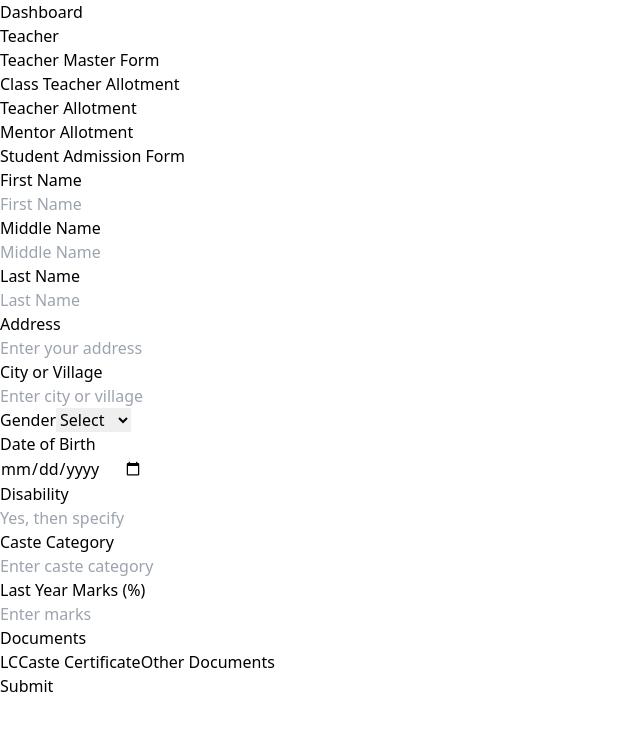
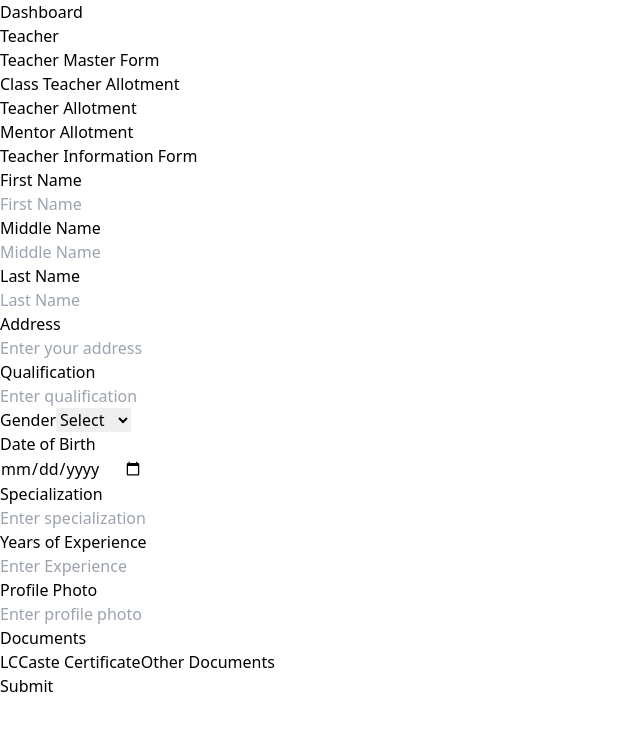
Before and after one commit to SuyashSoundatte/Contineo, a React (Vite) app: page /MainPage/TeacherForm in a window 1280 px wide. Shown: the top 730 px of the page, without its empty margins (0-640 px from the left). Built offline with nearby package versions, Linux system fonts and the light colour scheme.

Commit message:
teacher form update

```diff
--- a/src/Forms/TeacherForm.jsx
+++ b/src/Forms/TeacherForm.jsx
@@ -22,7 +22,7 @@ const TeacherForm = () => {
 
       {/* Form Section (80% width) */}
       <div className='w-4/5 p-8'>
-        <h1 className='text-2xl font-bold mb-6'>Student Admission Form</h1>
+        <h1 className='text-2xl font-bold mb-6'>Teacher Information Form</h1>
         <form
           onSubmit={handleSubmit(onSubmit)}
           className='grid grid-cols-3 gap-6'
@@ -80,16 +80,15 @@ const TeacherForm = () => {
           </div>
 
           <div>
-            <label className='block mb-2'>City or Village</label>
+            <label className='block mb-2'>Qualification</label>
             <Input
               type='text'
-              name='city'
-              {...register("city", { required: "City or Village is required" })}
+              {...register("qualification", { required: "qualification is required" })}
               className='w-full p-2 border border-gray-300 rounded'
-              placeholder='Enter city or village'
+              placeholder='Enter qualification'
             />
-            {errors.city && (
-              <p className='text-red-500 text-sm'>{errors.city.message}</p>
+            {errors.qualification && (
+              <p className='text-red-500 text-sm'>{errors.qualification.message}</p>
             )}
           </div>
           <div>
@@ -101,7 +100,6 @@ const TeacherForm = () => {
               <option value=''>Select</option>
               <option value='male'>Male</option>
               <option value='female'>Female</option>
-              <option value='other'>Other</option>
             </select>
             {errors.gender && (
               <p className='text-red-500 text-sm'>{errors.gender.message}</p>
@@ -120,43 +118,43 @@ const TeacherForm = () => {
           </div>
 
           <div>
-            <label className='block mb-2'>Disability</label>
+            <label className='block mb-2'>Specialization</label>
             <Input
               type='text'
-              {...register("disability")}
+              {...register("specialization")}
               className='w-full p-2 border border-gray-300 rounded'
-              placeholder='Yes, then specify'
+              placeholder='Enter specialization'
             />
           </div>
           <div>
-            <label className='block mb-2'>Caste Category</label>
+            <label className='block mb-2'>Years of Experience</label>
             <Input
               type='text'
-              {...register("casteCategory", {
-                required: "Caste Category is required",
+              {...register("experience", {
+                required: "Experience is required",
               })}
               className='w-full p-2 border border-gray-300 rounded'
-              placeholder='Enter caste category'
+              placeholder='Enter Experience'
             />
-            {errors.casteCategory && (
+            {errors.experience && (
               <p className='text-red-500 text-sm'>
-                {errors.casteCategory.message}
+                {errors.experience.message}
               </p>
             )}
           </div>
           <div>
-            <label className='block mb-2'>Last Year Marks (%)</label>
+            <label className='block mb-2'>Profile Photo</label>
             <Input
               type='text'
-              {...register("lastYearMarks", {
-                required: "Last Year Marks are required",
+              {...register("profilePhoto", {
+                required: "profile photo is required",
               })}
               className='w-full p-2 border border-gray-300 rounded'
-              placeholder='Enter marks'
+              placeholder='Enter profile photo'
             />
-            {errors.lastYearMarks && (
+            {errors.profilePhoto && (
               <p className='text-red-500 text-sm'>
-                {errors.lastYearMarks.message}
+                {errors.profilePhoto.message}
               </p>
             )}
           </div>
```
